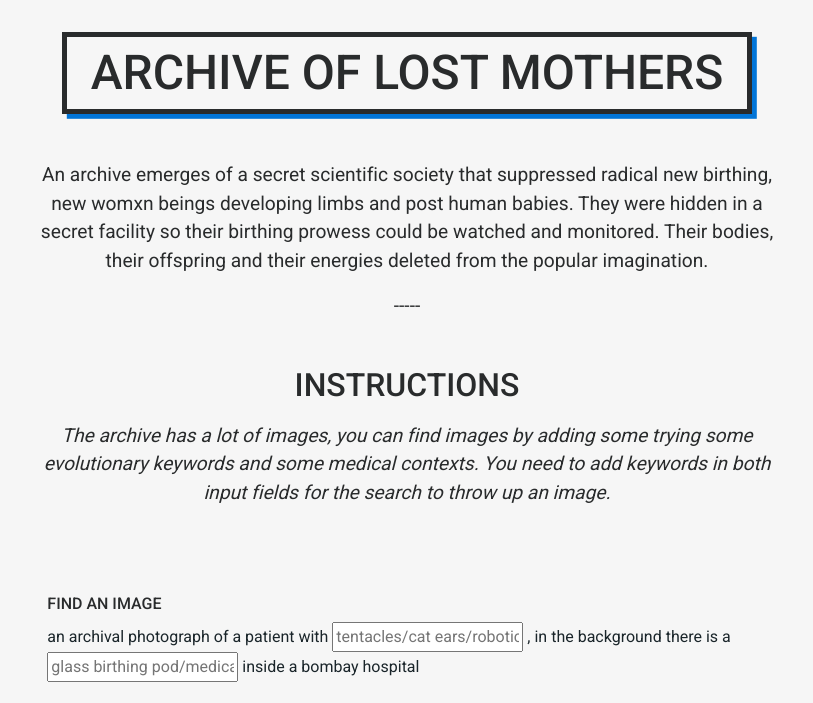
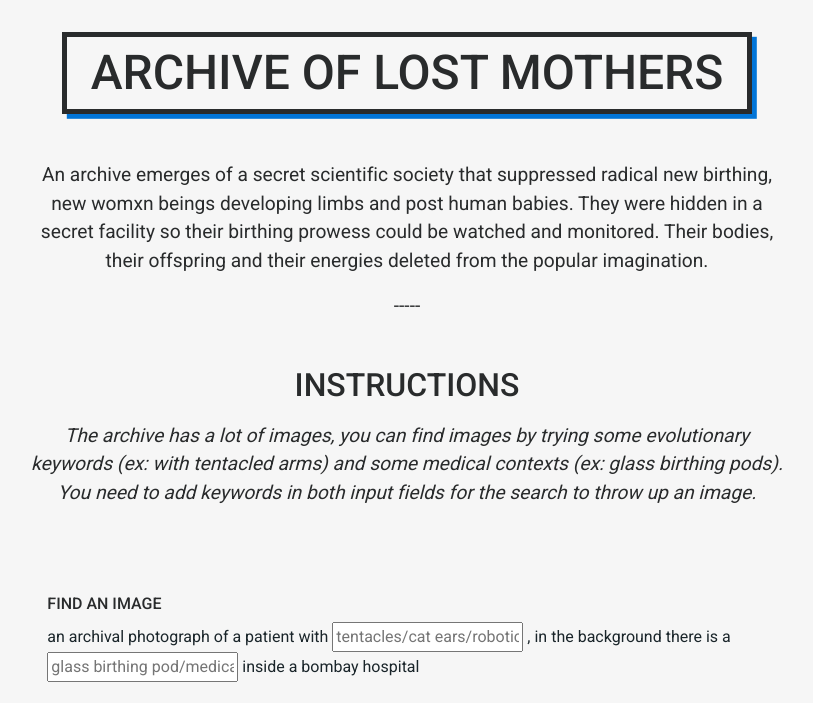
Before and after one commit to computational-mama/birth-futures-wondermash, a website: page public/index.html in a window 1280 px wide. Shown: the top 703 px of the page, without its empty margins (233-1046 px from the left). Drawn offline with Linux system fonts and the light colour scheme; a web font is replaced by a local one.

Commit message:
grammer  check

```diff
--- a/public/index.html
+++ b/public/index.html
@@ -45,7 +45,7 @@
             </p>
             <p>-----</p>
               <h2>INSTRUCTIONS</h2>
-              <p id="instructions">The archive has a lot of images, you can find images by adding some trying some evolutionary keywords and some medical contexts. You need to add keywords in both input fields for the search to throw up an image.</p>
+              <p id="instructions">The archive has a lot of images, you can find images by trying some evolutionary keywords (ex: with tentacled arms) and some medical contexts (ex: glass birthing pods). You need to add keywords in both input fields for the search to throw up an image.</p>
        </article>
       </div>
     </header>
```
